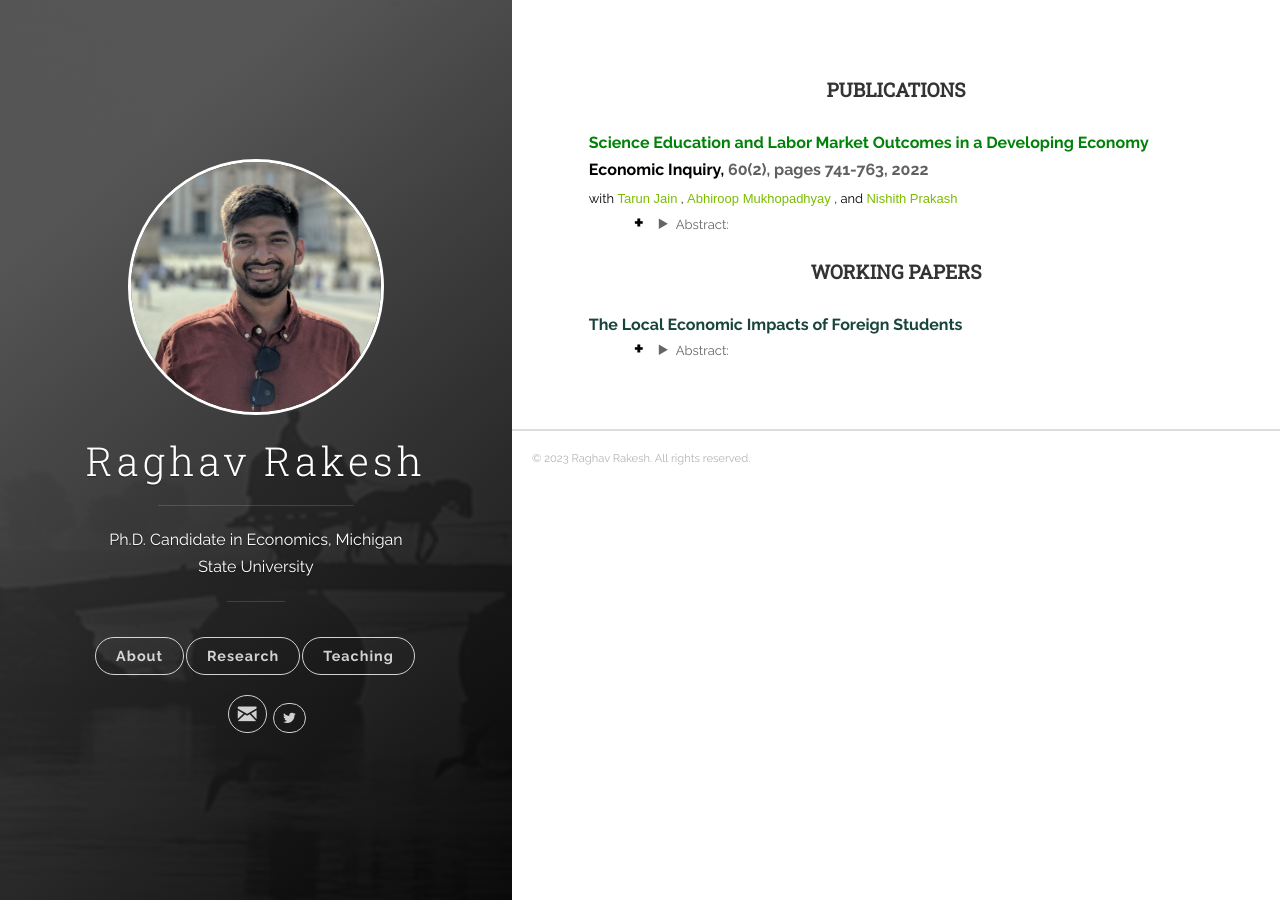
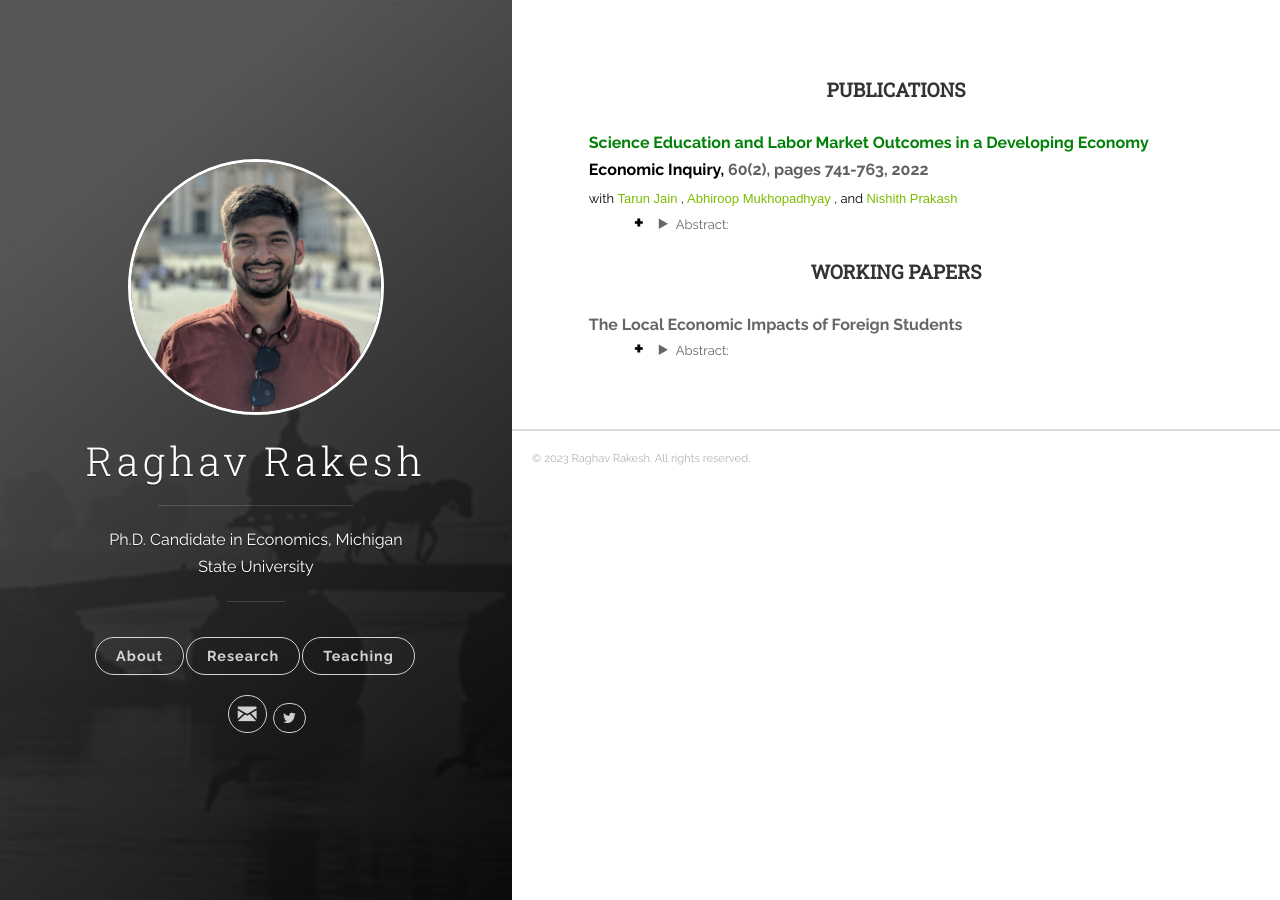
Before and after one commit to raghavrakesh/raghavrakesh.github.io, a Jekyll site: the page built from _posts/2018-06-13-research.markdown, in a window 1280 px wide. Built offline with Jekyll 4.4.1, drawn with Linux system fonts in a browser that asks for light colours.

Commit message:
Update 2018-06-13-research.markdown

```diff
--- a/_posts/2018-06-13-research.markdown
+++ b/_posts/2018-06-13-research.markdown
@@ -58,7 +58,7 @@ tags: [jekyll]
 <p style="margin-top:30px;">
   <b>
     <strong>
-        <font size="3" style="color:#18453B">The Local Economic Impacts of Foreign Students</font>
+        <font size="3" style="color:#OB9A6D">The Local Economic Impacts of Foreign Students</font>
     </strong>
     <br>
   </b>
```
